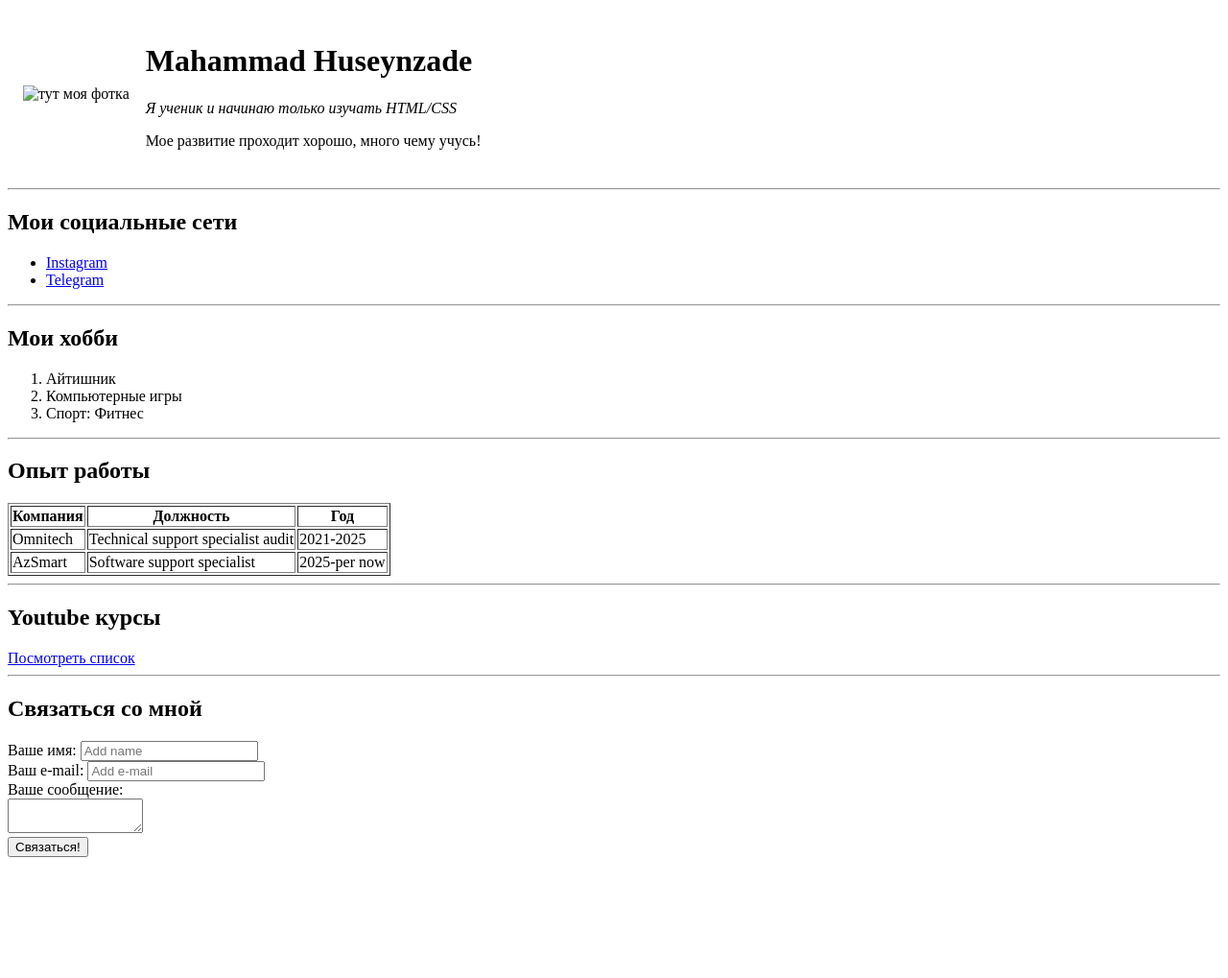
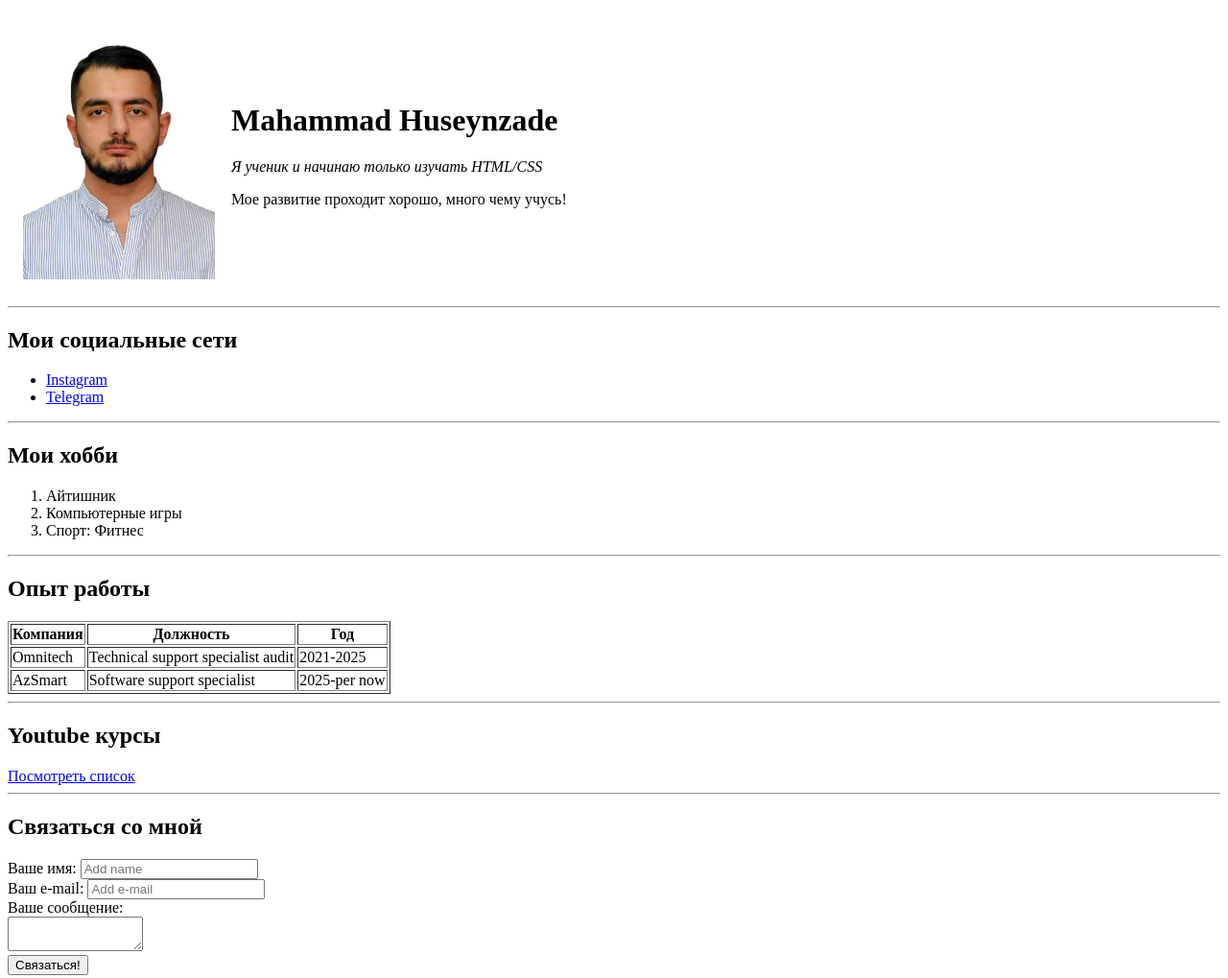
Before and after one commit to magamedguseynzade-spec/Mahammad.CV, a plain HTML site: page index.html in a window 1280 px wide. Shown: the whole page at 96% size. Before the commit the page ends 901 px from the top, so only its background shows below. Drawn offline with Linux system fonts and the light colour scheme.

Commit message:
Add files via upload

```diff
--- a/index.html
+++ b/index.html
@@ -8,7 +8,7 @@
   <table cellspacing="15">
     <tr>
       <td>
-        <img src="/test2/fafc9415-3c9d-406f-9d67-bb40ce928ca8.jpeg" width="200" alt=" тут моя фотка">
+        <img src="fafc9415-3c9d-406f-9d67-bb40ce928ca8.jpeg" width="200" alt=" тут моя фотка">
       </td>
       <td>
         <h1>Mahammad Huseynzade</h1>
```
